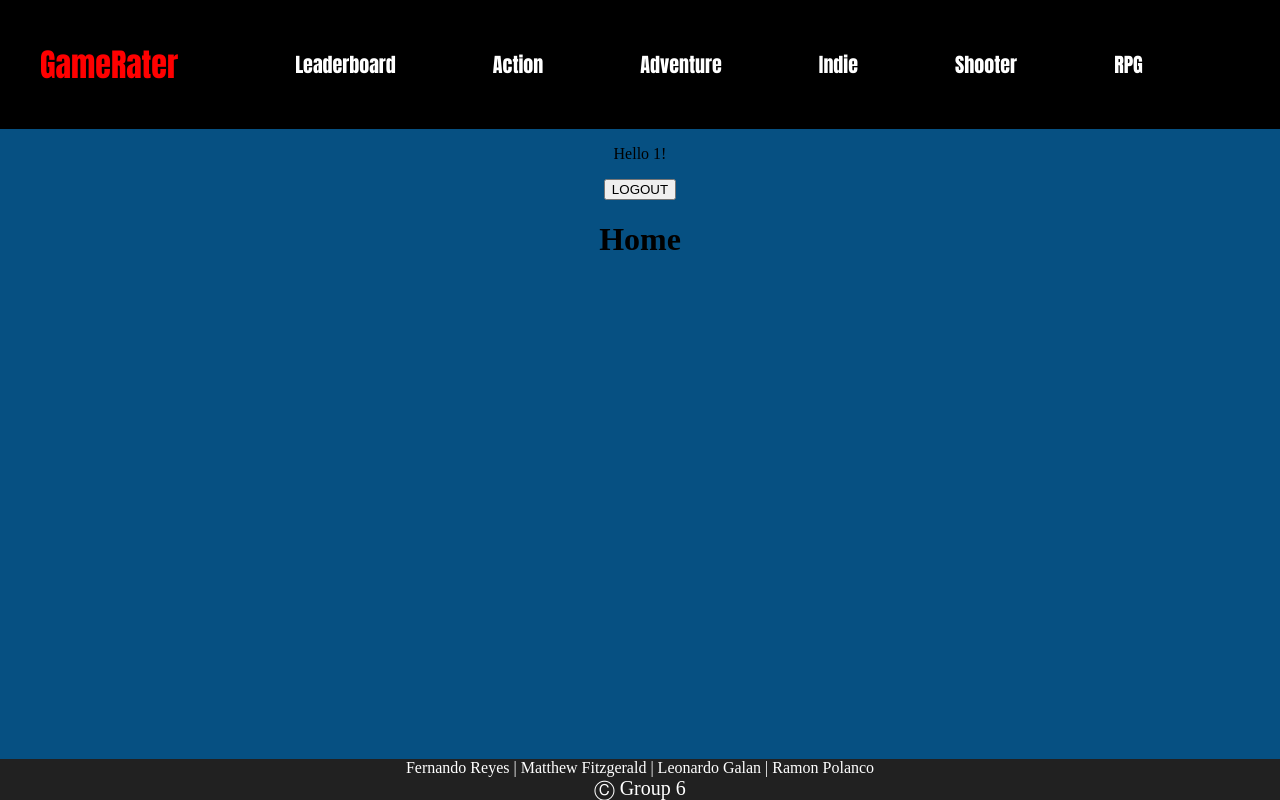
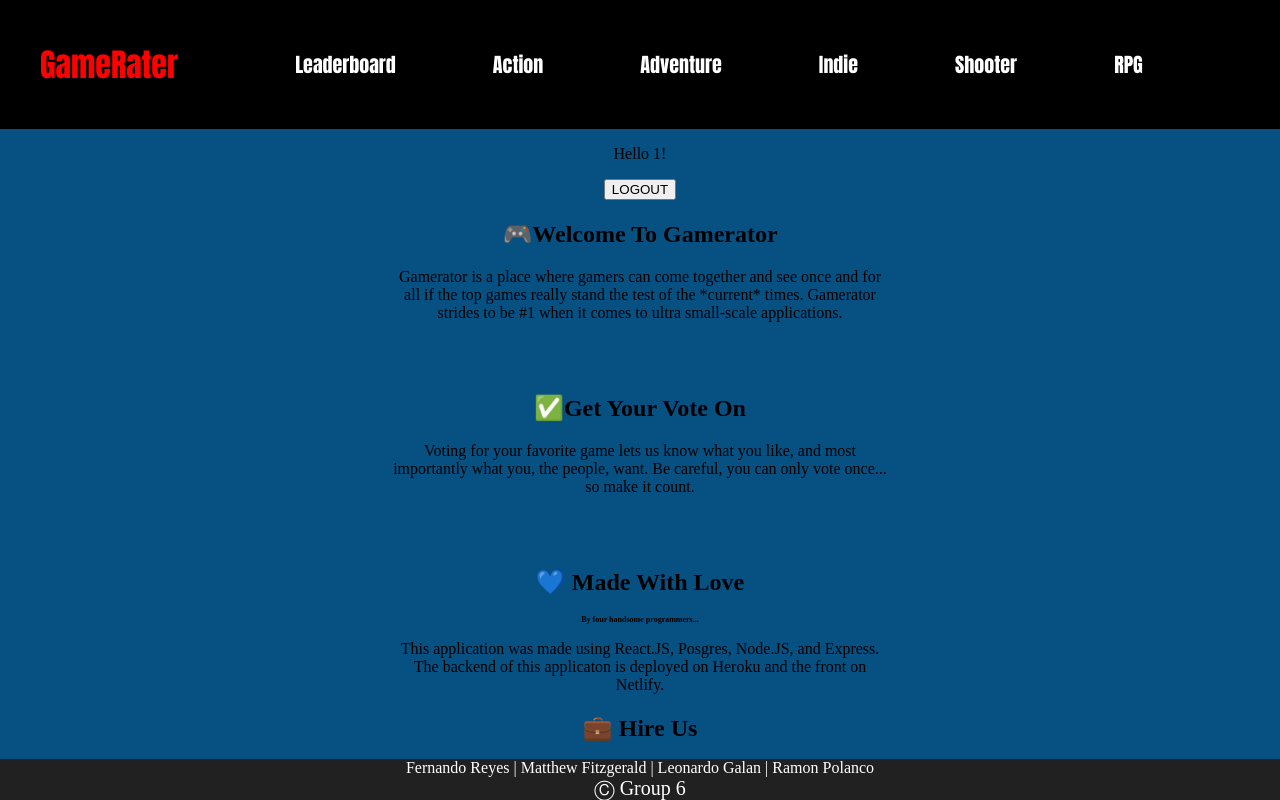
Before and after one commit to mattlol85/Gamerator, a React (Create React App) app in the folder gamerator/: page /home in a window 1280 px wide. Built offline with nearby package versions, Linux system fonts and the light colour scheme; sample sign-in values are in the browser's storage.

Commit message:
added text to landing page

```diff
--- a/gamerator/src/components/Home.js
+++ b/gamerator/src/components/Home.js
@@ -7,7 +7,28 @@ export default function Home() {
 
     return (
         <div className="homePage">
-            <h1 id="homeTitle"> Home</h1>
+            <div id="homeContent" >
+                <h2>🎮Welcome To Gamerator</h2>
+                <p>Gamerator is a place where gamers can come together and see
+                once and for all if the top games really stand the test of the *current* times. Gamerator strides
+                to be #1 when it comes to ultra small-scale applications.</p>
+                <br/>
+                <br/>
+                <h2>✅Get Your Vote On</h2>
+                <p>Voting for your favorite game lets us know what you like, and most importantly
+                what you, the people, want. Be careful, you can only vote once... so make it count.
+                </p>
+                <br/>
+                <br/>
+                <h2>💙 Made With Love</h2>
+                <h3 id="smallText">By four handsome programmers...</h3>
+                <p>This application was made using React.JS, Posgres, Node.JS, and Express. The backend of this applicaton is deployed on Heroku
+                    and the front on Netlify.
+                </p>
+                <h2>💼  Hire Us</h2>
+                <h3 id="smallestText">please</h3>
+                </div>
+
         </div>
     )
 }
--- a/gamerator/src/components/styles/Home.css
+++ b/gamerator/src/components/styles/Home.css
@@ -2,3 +2,18 @@
     text-align: center;
 
 }
+#homeContent{
+    width: 500px;
+}
+.homePage{
+    text-align: center;
+    justify-content: center;
+    display: flex;
+}
+
+#smallText{
+    font-size: 8px;
+}
+#smallestText{
+    font-size: 3px;
+}
```
